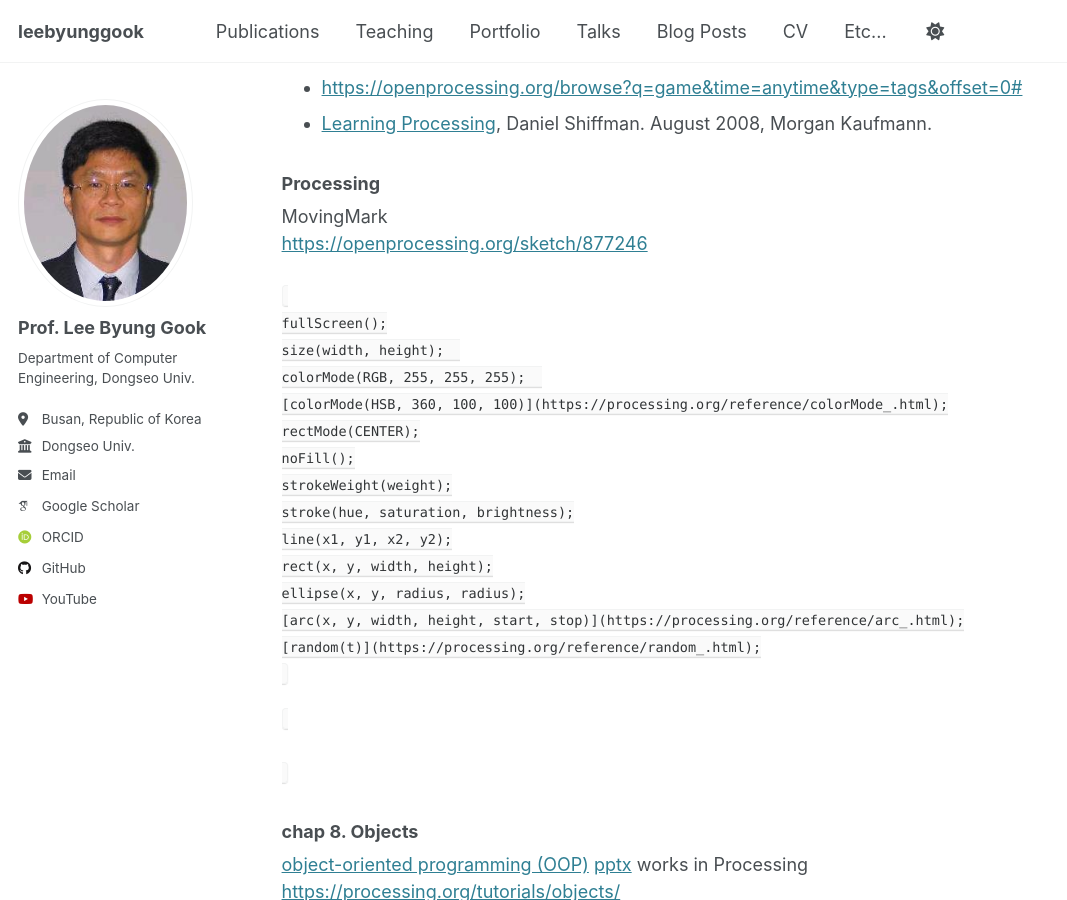
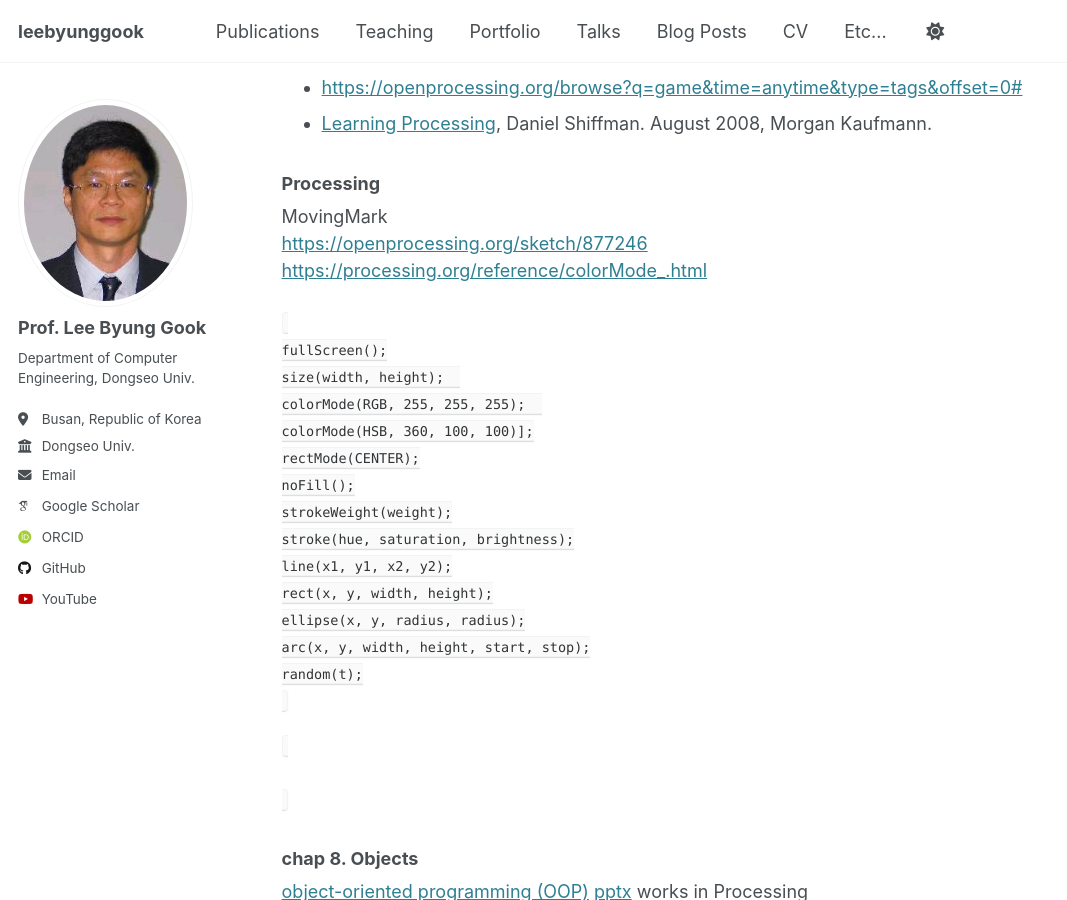
Before and after one commit to leebyunggook/leebyunggook.github.io, a Jekyll site: the page built from _pages/PhysicsProcessing.md, in a window 1280 px wide and 900 px high, scrolled down 1036 px. Shown: the whole window, without its empty margins (0-1067 px from the left). Built offline with Jekyll 4.4.1, drawn with Linux system fonts in a browser that asks for light colours; some web fonts are replaced; our own code applies the rules of GitHub Pages for plain Markdown files; part of the change alters nothing that is shown.

Commit message:
Update PhysicsProcessing.md

```diff
--- a/_pages/PhysicsProcessing.md
+++ b/_pages/PhysicsProcessing.md
@@ -25,12 +25,13 @@
 
 MovingMark <br>
 [https://openprocessing.org/sketch/877246](https://openprocessing.org/sketch/877246)
+[https://processing.org/reference/colorMode_.html](https://processing.org/reference/colorMode_.html)
 
 <pre><code>
 fullScreen();
 size(width, height);
 colorMode(RGB, 255, 255, 255);
-[colorMode(HSB, 360, 100, 100)](https://processing.org/reference/colorMode_.html);
+colorMode(HSB, 360, 100, 100)];
 rectMode(CENTER);
 noFill();
 strokeWeight(weight);
@@ -38,8 +39,8 @@ stroke(hue, saturation, brightness);
 line(x1, y1, x2, y2);
 rect(x, y, width, height);
 ellipse(x, y, radius, radius);
-[arc(x, y, width, height, start, stop)](https://processing.org/reference/arc_.html);
-[random(t)](https://processing.org/reference/random_.html);
+arc(x, y, width, height, start, stop);
+random(t);
 </code></pre>
 
 <pre><code>
```
